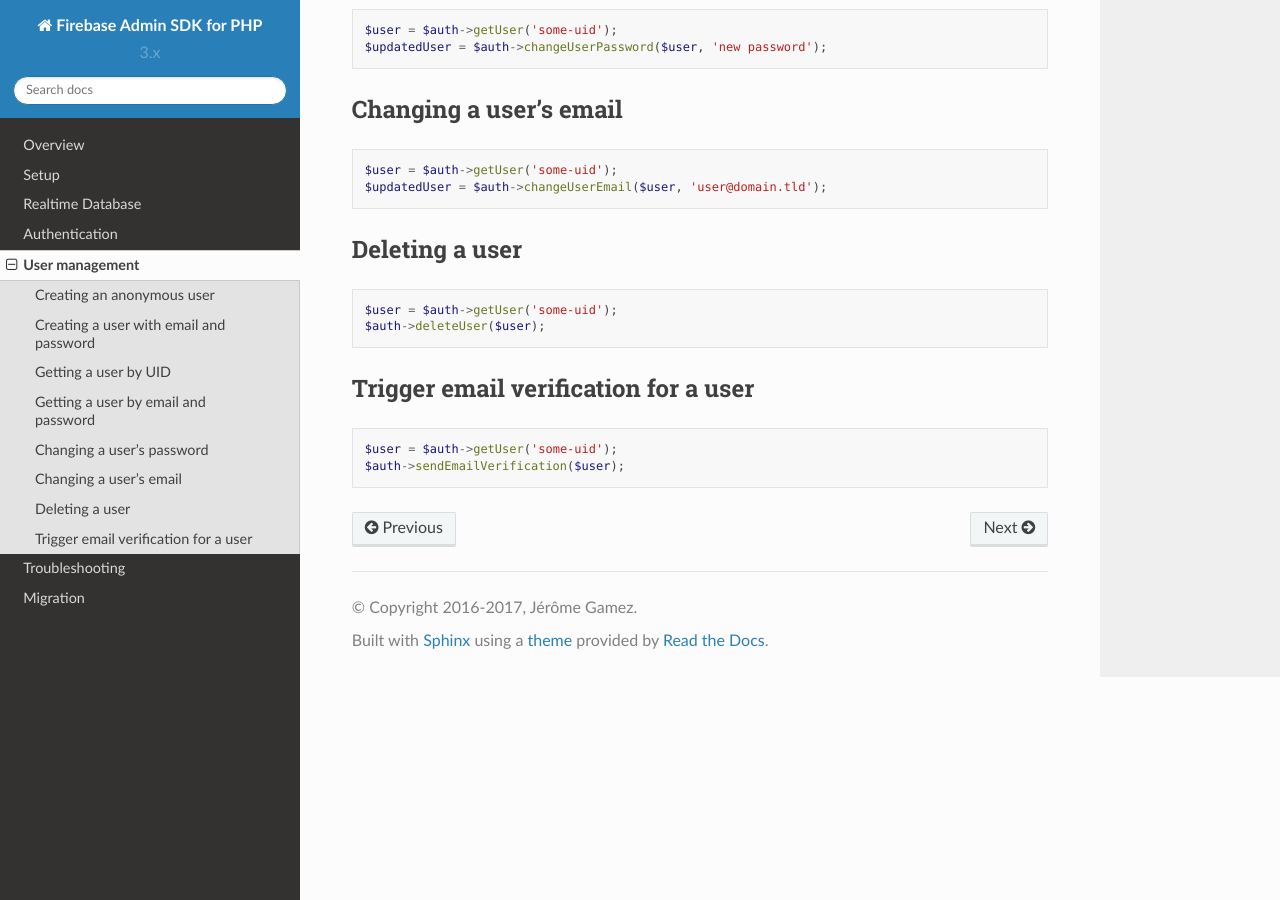
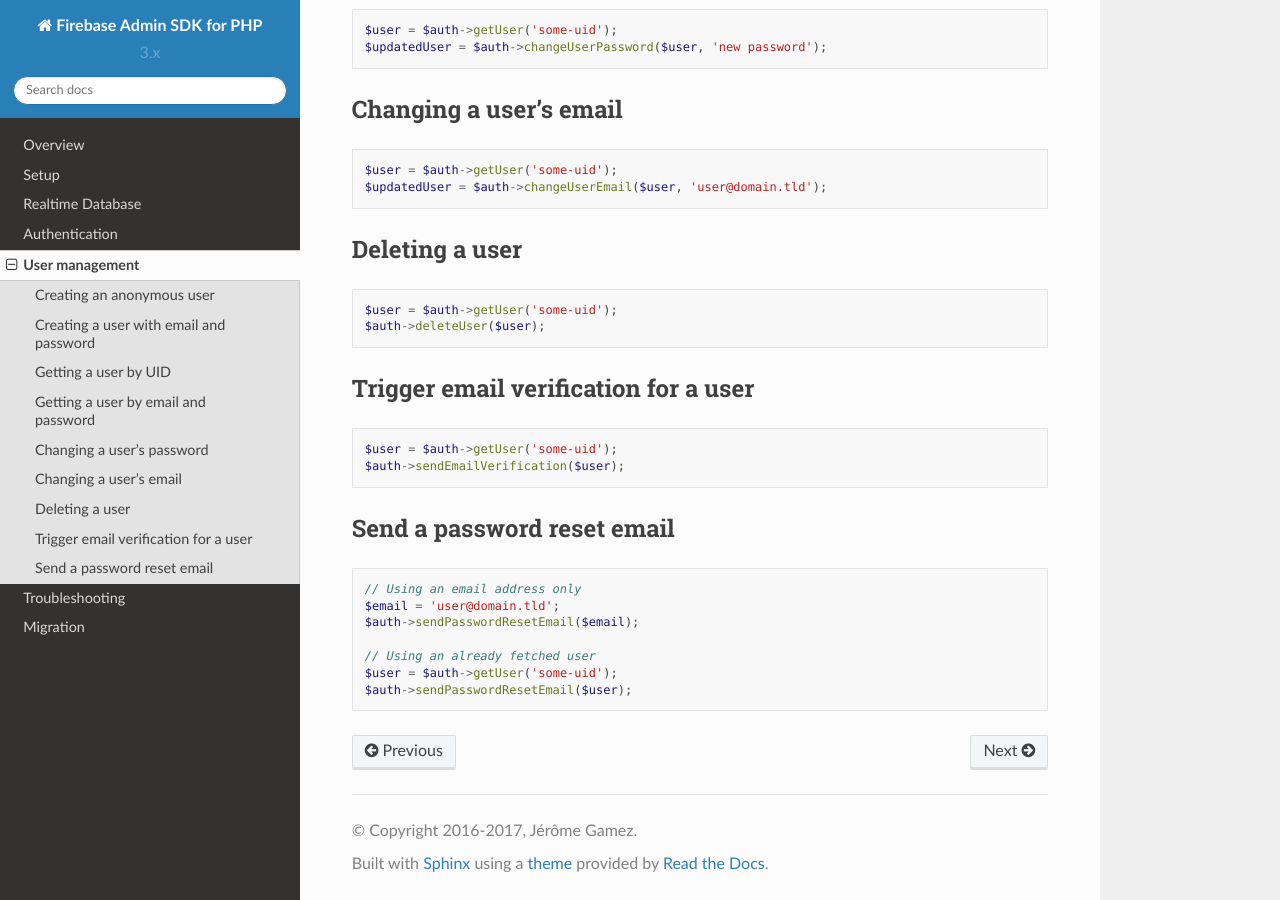
Before and after one commit to kreait/firebase-php, a Sphinx documentation site: the page built from docs/user-management.rst, in a window 1280 px wide and 900 px high, scrolled down 1123 px. Built offline with Sphinx 7.4.7 and the Read the Docs theme 2.0.0, drawn with Linux system fonts in a browser that asks for light colours.

Commit message:
Enable sending password reset emails

```diff
--- a/docs/user-management.rst
+++ b/docs/user-management.rst
@@ -93,3 +93,17 @@
 
     $user = $auth->getUser('some-uid');
     $auth->sendEmailVerification($user);
+
+***************************
+Send a password reset email
+***************************
+
+.. code-block:: php
+
+    // Using an email address only
+    $email = 'user@domain.tld';
+    $auth->sendPasswordResetEmail($email);
+
+    // Using an already fetched user
+    $user = $auth->getUser('some-uid');
+    $auth->sendPasswordResetEmail($user);
```
Also changed, not shown: CHANGELOG.md (+2 -0 lines), 2 other files.
